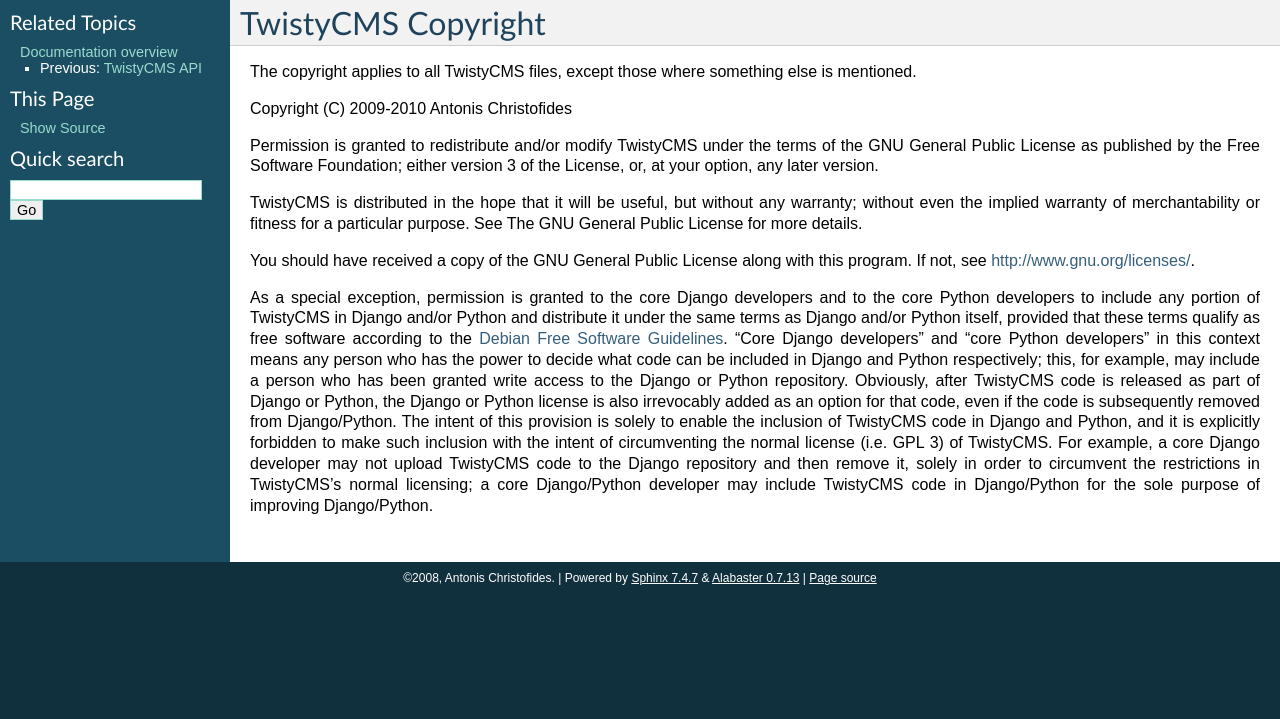
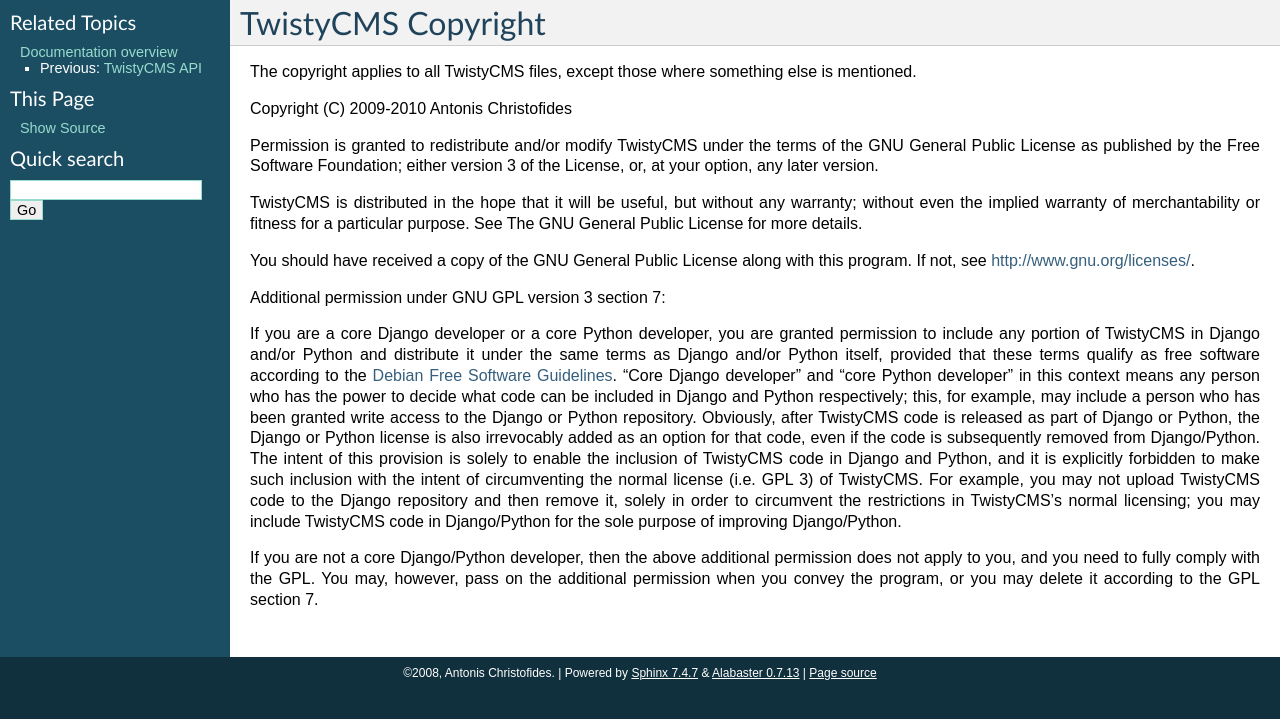
Before and after one commit to aptiko/zadig, a Sphinx documentation site: the page built from docs/copyright.txt, in a window 1280 px wide. Shown: the top 719 px of the page. Built offline with Sphinx 7.4.7, drawn with Linux system fonts in a browser that asks for light colours.

Commit message:
Licensing improvement

```diff
--- a/docs/copyright.txt
+++ b/docs/copyright.txt
@@ -19,12 +19,14 @@ General Public License for more details.
 You should have received a copy of the GNU General Public License
 along with this program. If not, see http://www.gnu.org/licenses/.
 
-As a special exception, permission is granted to the core Django
-developers and to the core Python developers to include any portion of
+Additional permission under GNU GPL version 3 section 7:
+
+If you are a core Django developer or a core Python developer, you are
+granted permission to include any portion of
 TwistyCMS in Django and/or Python and distribute it under the same
 terms as Django and/or Python itself, provided that these terms
 qualify as free software according to the `Debian Free Software
-Guidelines`_.  "Core Django developers" and "core Python developers"
+Guidelines`_.  "Core Django developer" and "core Python developer"
 in this context means any person who has the power to decide what code
 can be included in Django and Python respectively; this, for example,
 may include a person who has been granted write access to the Django
@@ -35,10 +37,16 @@ subsequently removed from Django/Python. The intent of this provision
 is solely to enable the inclusion of TwistyCMS code in Django and
 Python, and it is explicitly forbidden to make such inclusion with the
 intent of circumventing the normal license (i.e. GPL 3) of TwistyCMS.
-For example, a core Django developer may not upload TwistyCMS code to
+For example, you may not upload TwistyCMS code to
 the Django repository and then remove it, solely in order to
-circumvent the restrictions in TwistyCMS's normal licensing; a core
-Django/Python developer may include TwistyCMS code in Django/Python
+circumvent the restrictions in TwistyCMS's normal licensing; you
+may include TwistyCMS code in Django/Python
 for the sole purpose of improving Django/Python.
 
+If you are not a core Django/Python developer, then the above
+additional permission does not apply to you, and you need to fully
+comply with the GPL. You may, however, pass on the additional
+permission when you convey the program, or you may delete it according
+to the GPL section 7.
+
 .. _Debian Free Software Guidelines: http://www.debian.org/social_contract
```
